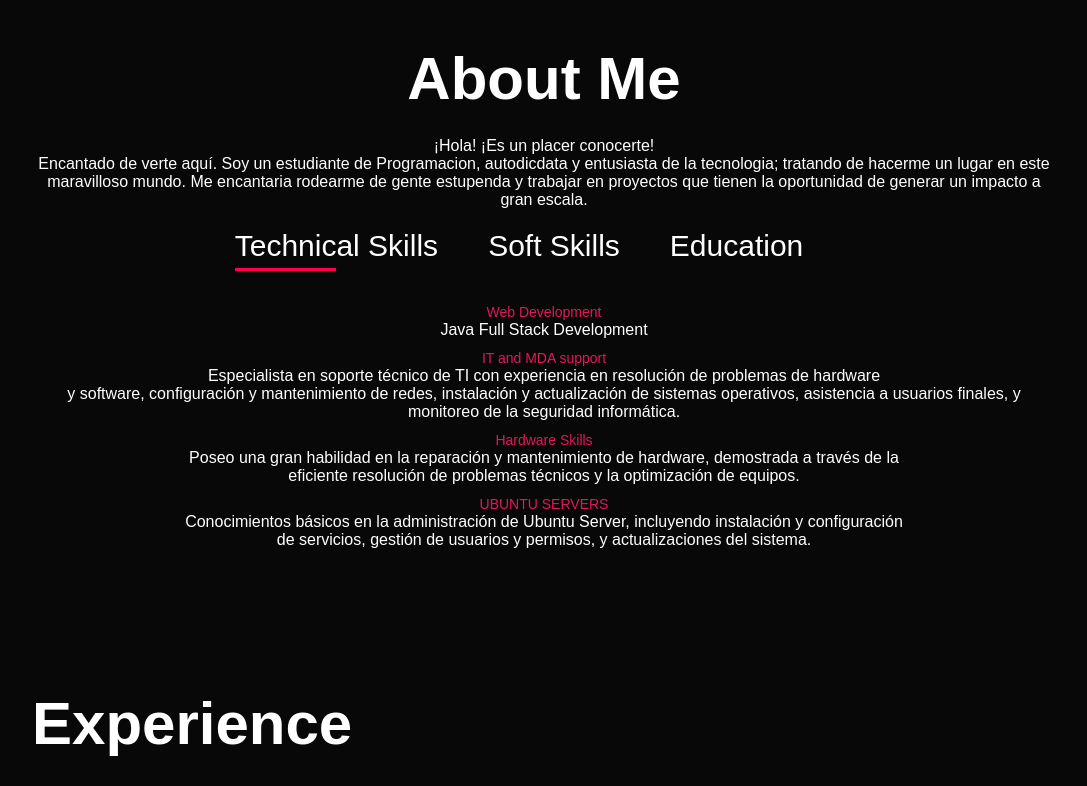
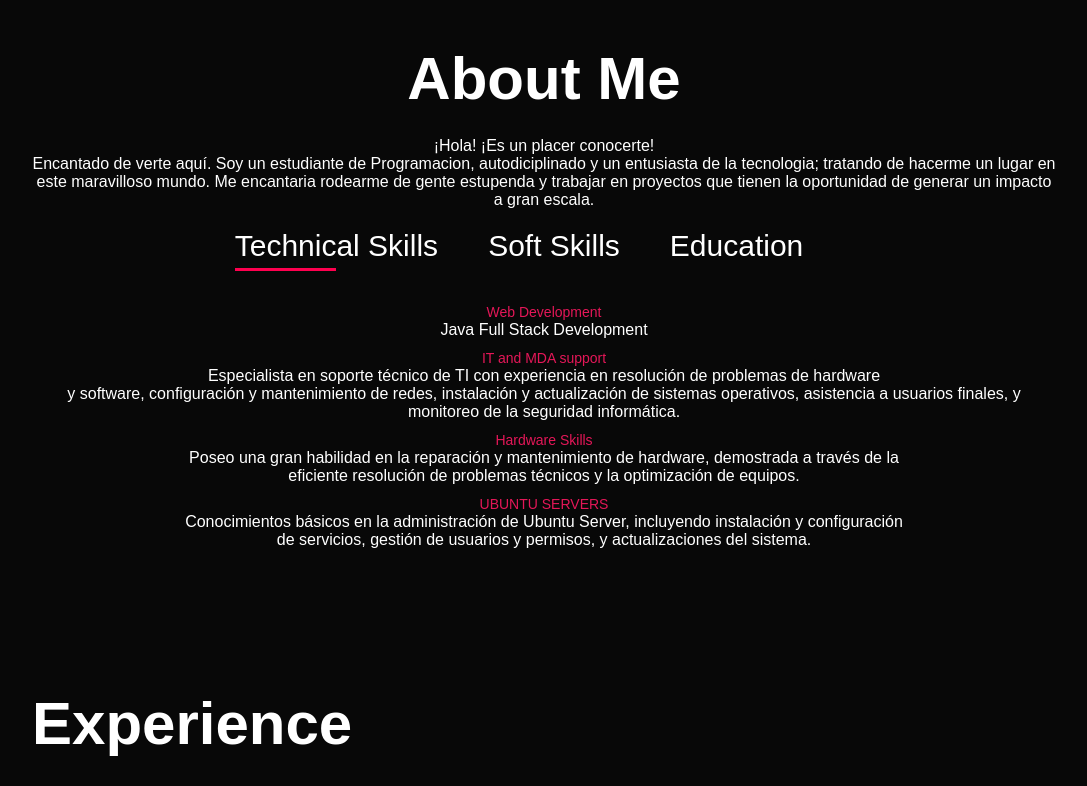
Before and after one commit to fsJairM/web1, a plain HTML site: page index.html in a window 1280 px wide. Shown: the part 960-1746 px from the top of the page, without its empty margins (96-1183 px from the left). Drawn offline with nearby package versions, Linux system fonts and the light colour scheme.

Commit message:
Update index.html

```diff
--- a/index.html
+++ b/index.html
@@ -49,7 +49,7 @@
                     <h2 class="sub-title">About Me</h2>
                     <p>
                         ¡Hola! ¡Es un placer conocerte! <br>
-                        Encantado de verte aquí. Soy un estudiante de Programacion, autodicdata y entusiasta
+                        Encantado de verte aquí. Soy un estudiante de Programacion, autodiciplinado y  un entusiasta
                         de la tecnologia;
                         tratando de hacerme un lugar en este maravilloso mundo. Me encantaria rodearme de gente
                         estupenda y trabajar en
```
